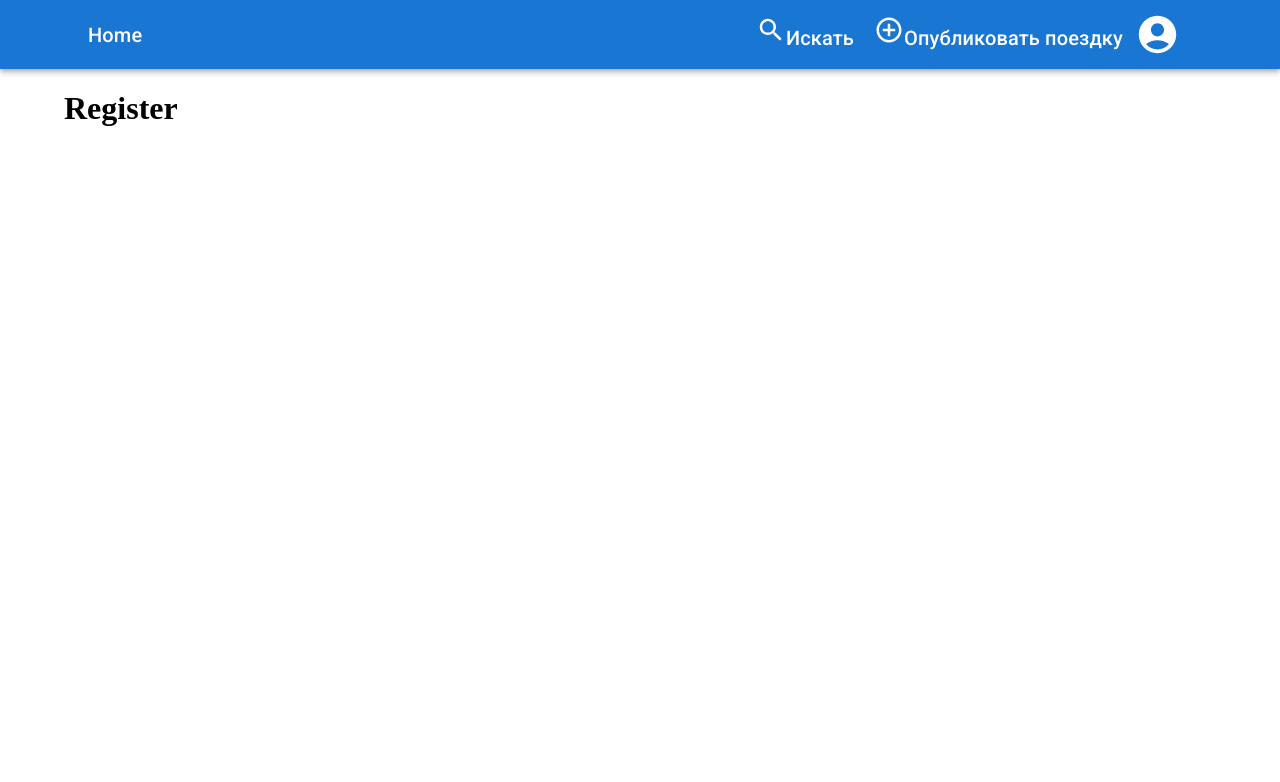
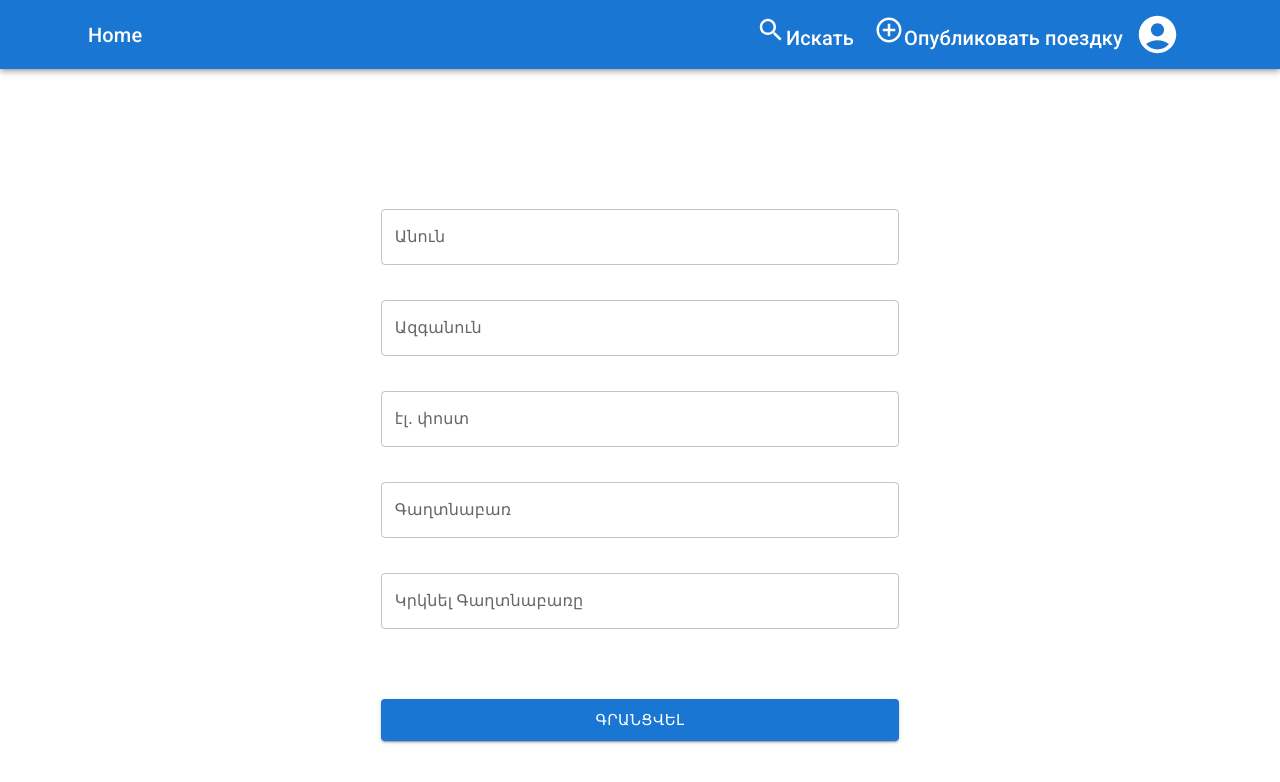
Before and after one commit to Grach90/gogo-front, a React (Create React App) app: page /register in a window 1280 px wide. Shown: the top 782 px of the page. Built offline with nearby package versions, Linux system fonts and the light colour scheme.

Commit message:
Create login & register pages

```diff
--- a/src/components/Register/register-viewer.jsx
+++ b/src/components/Register/register-viewer.jsx
@@ -1,7 +1,48 @@
+import React from "react";
+import styles from "./register.module.css";
+import TextField from "@mui/material/TextField";
+import Button from "@mui/material/Button";
+
 const Viewer = () => {
   return (
-    <h1>Register</h1>
-  )
-}
+    <div className={styles.registerContainer}>
+      <TextField
+        id="standard-basic"
+        label="Անուն"
+        variant="outlined"
+        style={{ marginBottom: "35px" }}
+      />
+      <TextField
+        id="standard-basic"
+        label="Ազգանուն"
+        variant="outlined"
+        style={{ marginBottom: "35px" }}
+      />
+      <TextField
+        id="standard-basic"
+        label="էլ․ փոստ"
+        variant="outlined"
+        style={{ marginBottom: "35px" }}
+      />
+      <TextField
+        type="password"
+        id="standard-basic"
+        label="Գաղտնաբառ"
+        variant="outlined"
+        style={{ marginBottom: "35px" }}
+      />
+      <TextField
+        type="password"
+        id="standard-basic"
+        label="Կրկնել Գաղտնաբառը"
+        variant="outlined"
+        style={{ marginBottom: "70px" }}
+      />
+      <Button variant="contained" size="large">
+        Գրանցվել
+      </Button>
+    </div>
+  );
+};
 
 export default Viewer;
--- /dev/null
+++ b/src/components/Register/register.module.css
@@ -0,0 +1,9 @@
+.registerContainer {
+  display: flex;
+  flex-direction: column;
+  width: 45%;
+  margin-right: auto;
+  margin-left: auto;
+  position: relative;
+  margin-top: 140px;
+}
--- a/src/components/Search/search-viewer.tsx
+++ b/src/components/Search/search-viewer.tsx
@@ -1,5 +1,4 @@
 import * as React from "react";
-import { Container, InputProps } from "@mui/material";
 import TextField from "@mui/material/TextField";
 import AdapterDateFns from "@mui/lab/AdapterDateFns";
 import LocalizationProvider from "@mui/lab/LocalizationProvider";
@@ -10,7 +9,6 @@ import MenuItem from "@mui/material/MenuItem";
 import FormControl from "@mui/material/FormControl";
 import Button from "@mui/material/Button";
 import styles from "./search.module.css";
-import { stringify } from "querystring";
 
 const Viewer = () => {
   const [value, setValue] = React.useState<Date | null>(new Date());
@@ -24,20 +22,20 @@ const Viewer = () => {
   const stylesTextField = {
     whence: {
       borderRadius: "15px 0px 0px 15px",
-      backgroundColor: "white"
+      backgroundColor: "white",
     },
     where: {
       borderRadius: "0px",
-      backgroundColor: "white"
+      backgroundColor: "white",
     },
     data: {
       borderRadius: "0px",
-      backgroundColor: "white"
+      backgroundColor: "white",
     },
     button: {
-      borderRadius: "0px 15px 15px 0px"
-    }
-  }
+      borderRadius: "0px 15px 15px 0px",
+    },
+  };
 
   return (
     <div className={styles.searchContainer}>
@@ -55,14 +53,14 @@ const Viewer = () => {
             id="outlined-basic"
             label="Որտեղ"
             variant="outlined"
-            InputProps={ { style: stylesTextField.where } }
+            InputProps={{ style: stylesTextField.where }}
           />
         </div>
         <div style={{ width: "170px" }}>
           <LocalizationProvider dateAdapter={AdapterDateFns}>
             <MobileDatePicker
               // label="For mobile"
-              InputProps={ { style: stylesTextField.where } }
+              InputProps={{ style: stylesTextField.where }}
               value={value}
               onChange={(newValue) => {
                 setValue(newValue);
@@ -89,11 +87,7 @@ const Viewer = () => {
             </Select>
           </FormControl>
         </div>
-        <Button
-          variant="contained"
-          size="large"
-          style={stylesTextField.button }
-        >
+        <Button variant="contained" size="large" style={stylesTextField.button}>
           Փնտրել
         </Button>
       </div>
--- a/src/components/login/login-viewer.tsx
+++ b/src/components/login/login-viewer.tsx
@@ -1,7 +1,29 @@
-const Viewer = () => {
+import React from "react";
+import styles from "./login.module.css";
+import TextField from "@mui/material/TextField";
+import Button from "@mui/material/Button";
+
+const Viewer: React.FC = () => {
   return (
-    <h1>Login</h1>
-  )
-}
+    <div className={styles.loginContainer}>
+      <TextField
+        id="standard-basic"
+        label="էլ․ փոստ"
+        variant="outlined"
+        style={{ marginBottom: "35px" }}
+      />
+      <TextField
+        type="password"
+        id="standard-basic"
+        label="Գաղտնաբառ"
+        variant="outlined"
+        style={{ marginBottom: "70px" }}
+      />
+      <Button variant="contained" size="large">
+        Մուտք
+      </Button>
+    </div>
+  );
+};
 
 export default Viewer;
--- /dev/null
+++ b/src/components/login/login.module.css
@@ -0,0 +1,9 @@
+.loginContainer {
+  display: flex;
+  flex-direction: column;
+  width: 45%;
+  margin-right: auto;
+  margin-left: auto;
+  position: relative;
+  margin-top: 200px;
+}
```
